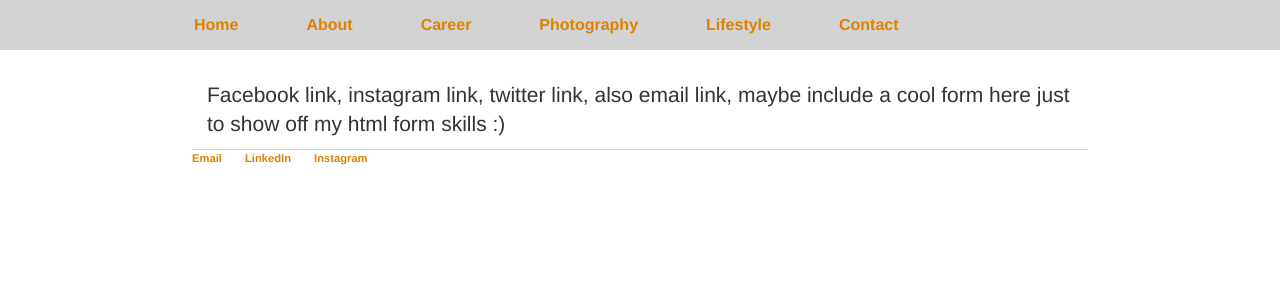
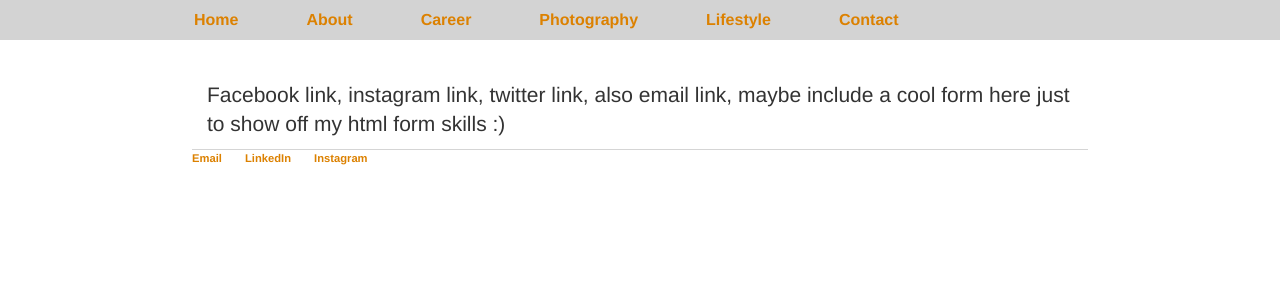
Before and after one commit to itsonlyjaz/itsonlyjaz.github.io, a Jekyll site: the page built from contact/index.html, in a window 1280 px wide. Shown: the top 300 px of the page. Built offline with Jekyll 4.4.1, drawn with Linux system fonts in a browser that asks for light colours.

Commit message:
Update main.css

```diff
--- a/css/main.css
+++ b/css/main.css
@@ -20,13 +20,13 @@ body {
   left: 0;
   z-index: 9999;
   width: 100%;
-  height: 50px;
+  height: 40px;
   background-color: lightgrey;
 }
 
 .fixed-nav-bar li, .fixed-nav-bar a {
-  height: 45px;
-  line-height: 50px;
+  height: 40px;
+  line-height: 40px;
 }
 
 .content {
```
